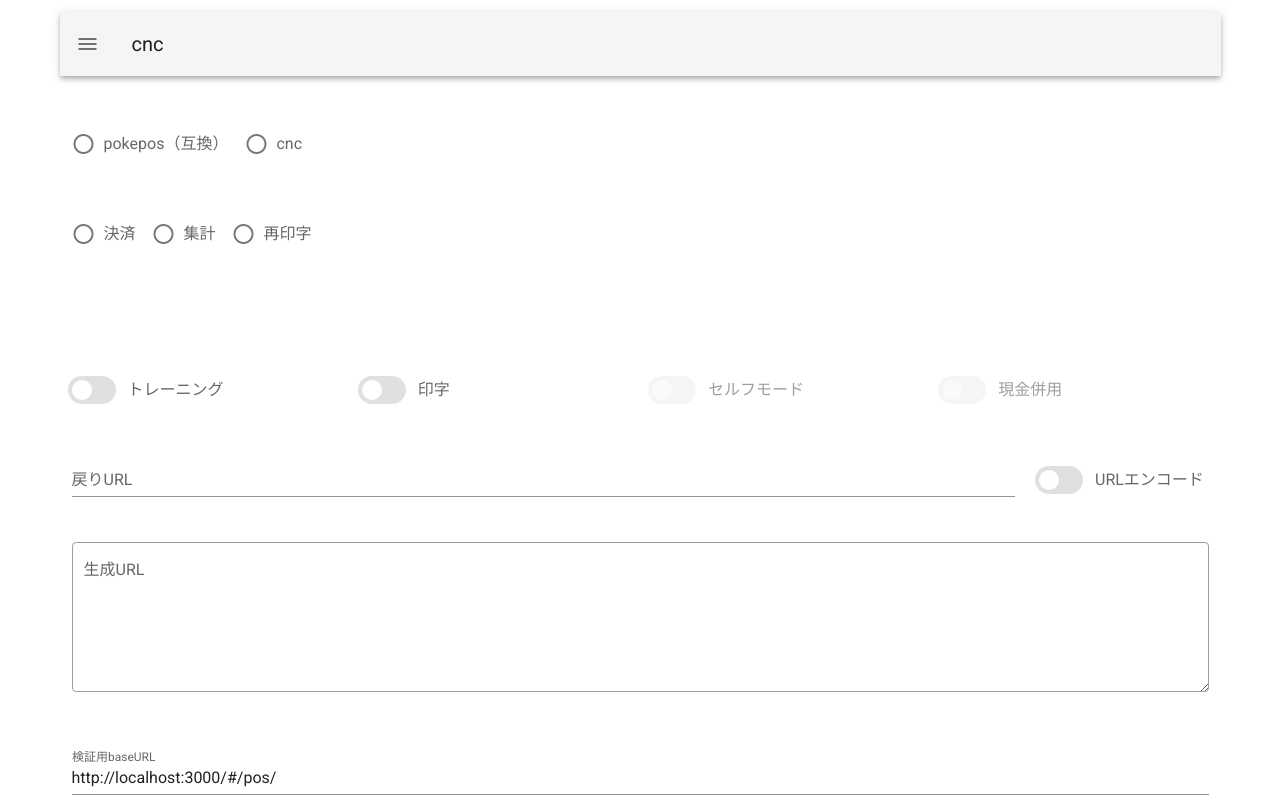
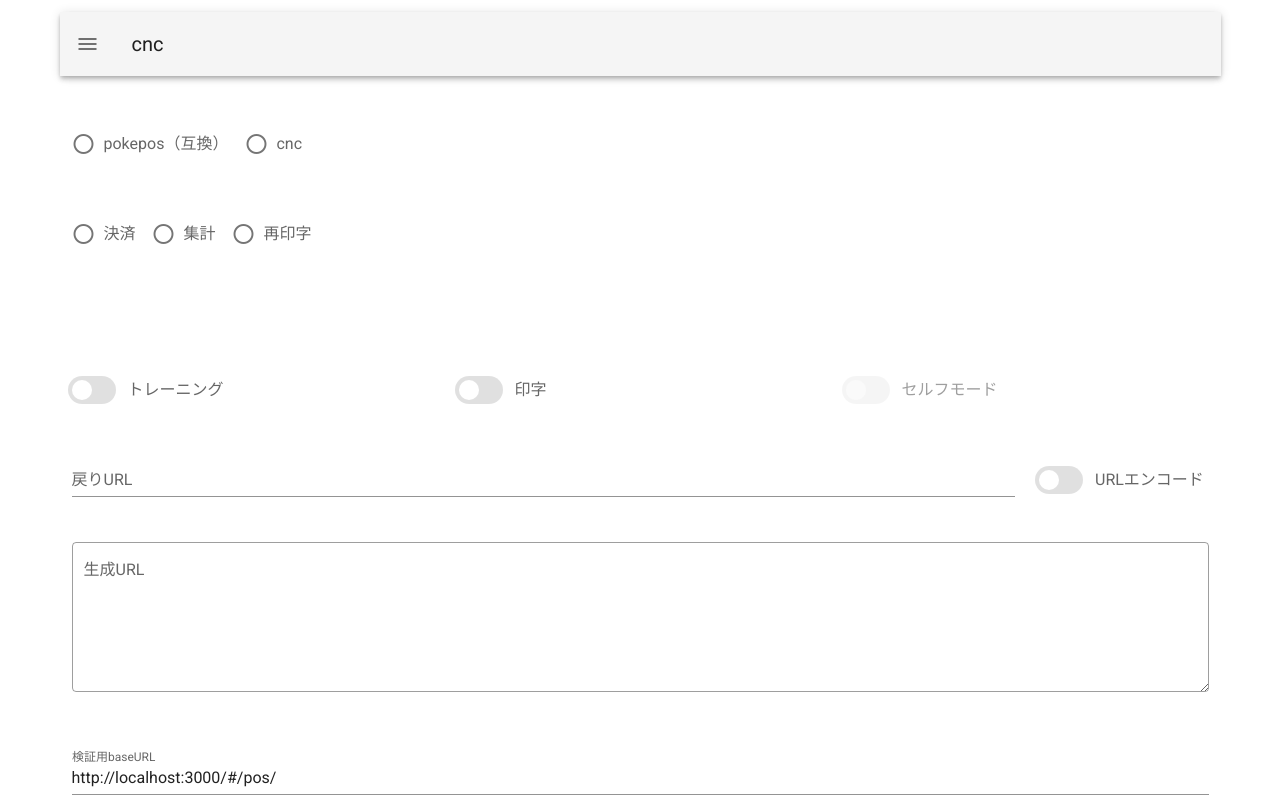
Before and after one commit to CODIANZ/clt.cnctools, a Vue app: page /tools/pos in a window 1280 px wide. Shown: the top 800 px of the page. Built offline with nearby package versions, Linux system fonts and the light colour scheme.

Commit message:
エラー #6 交通系ICの集計、再印字選択時に現金併用トグルを操作できるようになっていたため、操作不可となるように修正。

```diff
--- a/src/views/tools/POS.vue
+++ b/src/views/tools/POS.vue
@@ -128,12 +128,14 @@
             :disabled="!m.b.selfMode"
           ></v-switch>
         </v-col>
+      </v-row>
+
+      <v-row v-if="m.p.menu=='Service'&&m.p.moneytype=='Suica'&&m.p.job=='Sales'">
         <v-col>
           <v-switch
             v-model="m.p.bTogether"
             inset
             label="現金併用"
-            :disabled="!m.b.together"
           ></v-switch>
         </v-col>
       </v-row>
@@ -859,7 +861,7 @@ function changeMode() {
 
 watch(() => m.p.mode        , ()=> changeMode());
 
-watch(() => m.p.menu        , ()=> updateUrl());
+watch(() => m.p.menu        , ()=> { m.p.bTogether= false; updateUrl(); });
 watch(() => m.p.moneytype   , ()=> changeMode());
 watch(() => m.p.job         , ()=> updateUrl());
 watch(() => m.p.journal     , ()=> updateUrl());
```
